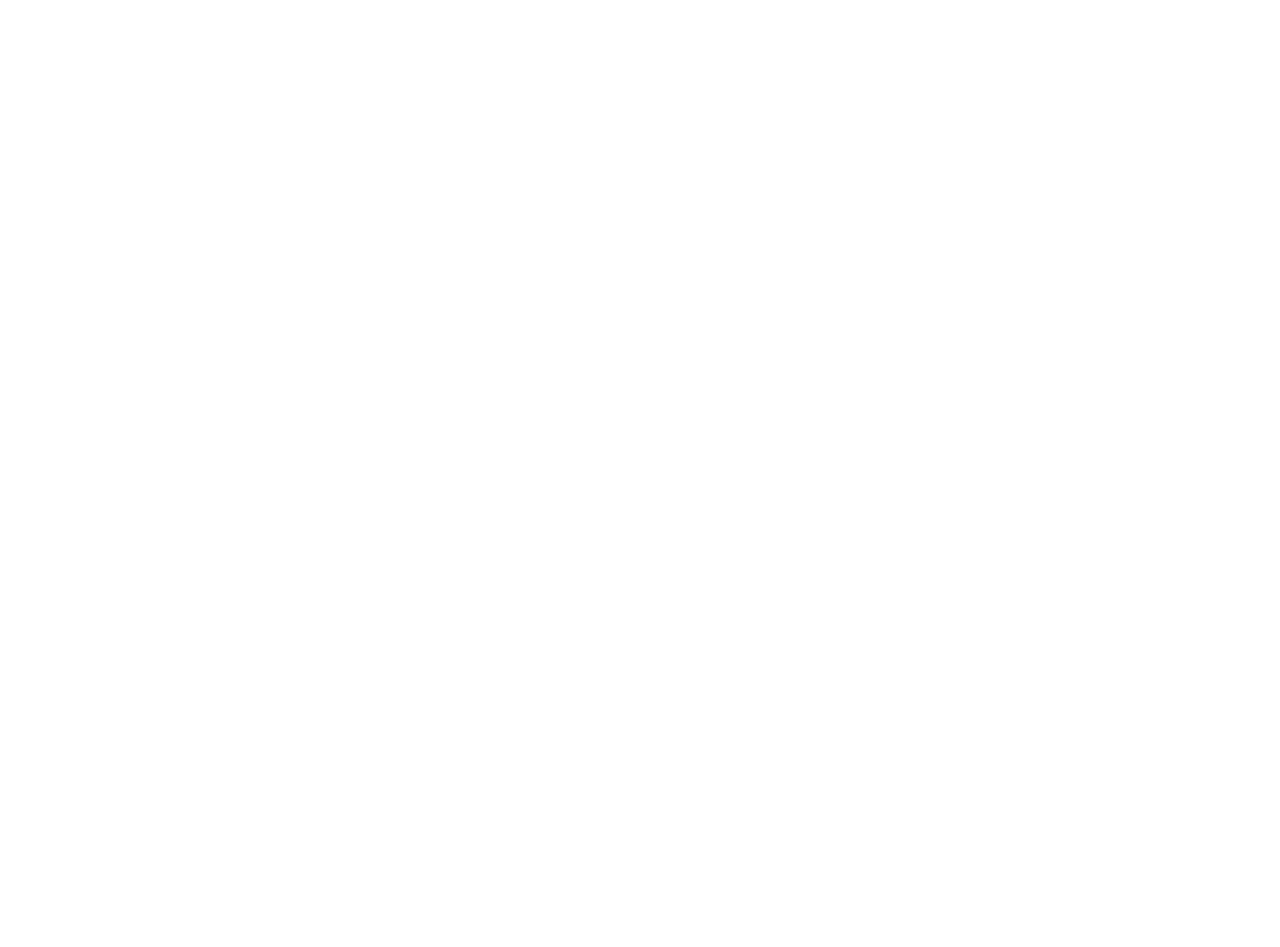
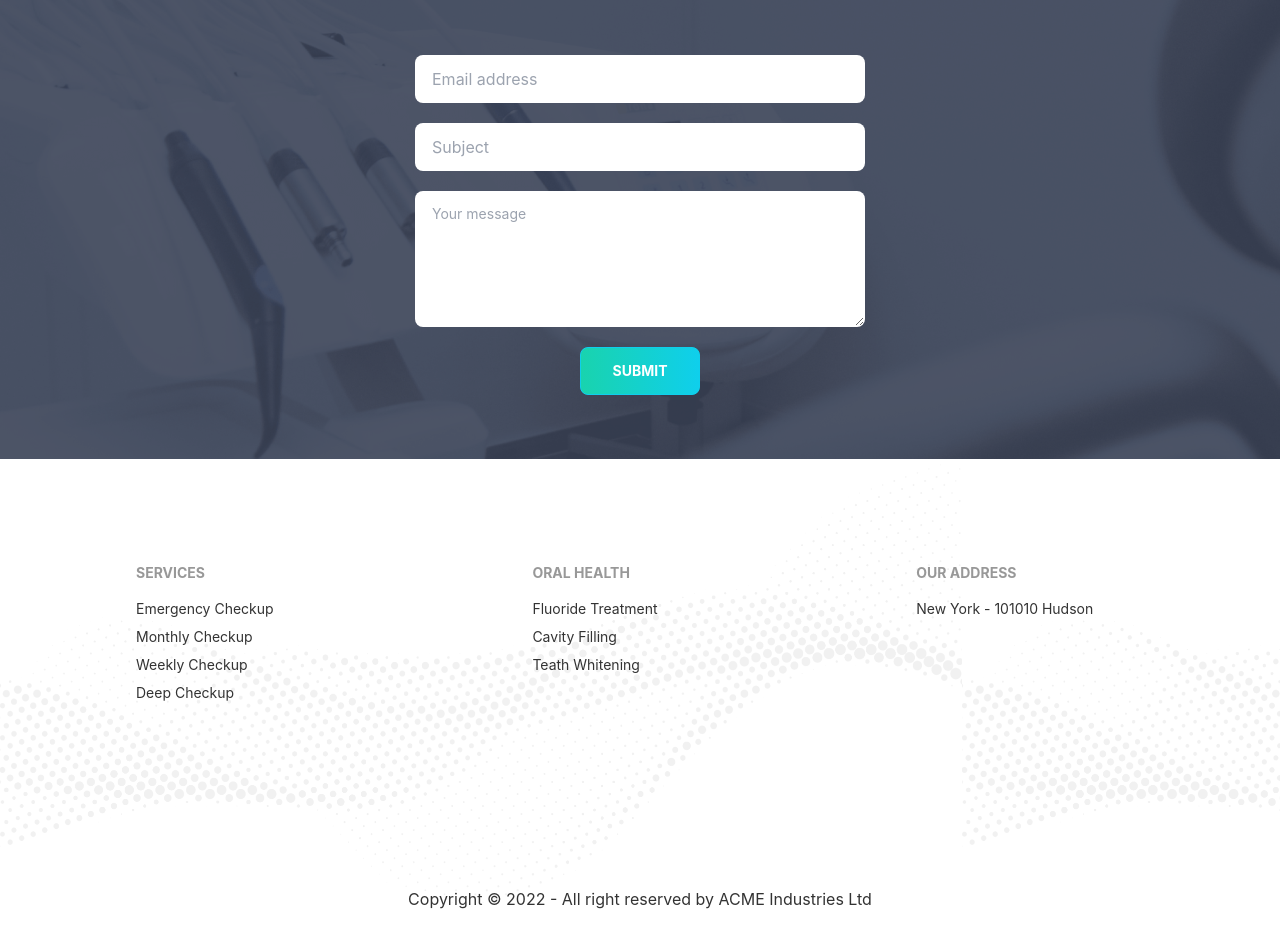
Before and after one commit to shah-rubel/doctors-portal-client, a React (Create React App) app: page / in a window 1280 px wide. Shown: the part 3980-4927 px from the top of the page. Before the commit the page ends 3699 px from the top, so only its background shows below. Built offline with nearby package versions, Linux system fonts and the light colour scheme.

Commit message:
footer and testimonial done

```diff
--- a/src/Pages/Home/Appoinment.js
+++ b/src/Pages/Home/Appoinment.js
@@ -8,11 +8,11 @@
             background:`url(${appoinment})
             `,
 
-        }} className='flex items-center flex-1'>
+        }} className='flex items-center flex-1 '>
             <div className='ml-32 mr-7 -mt-40 sm:none lg:block'>
                 <img src={doctor} alt="" />
             </div>
-            <div className='pr-32 flex-1'>
+            <div className='pr-32 flex-1 '>
                 <h2 className='text-xl text-secondary font-bold mt-6'>Appointment</h2>
                 <h3 className='text-4xl text-white'>Make an appointment Today</h3>
                 <p className='text-white  mt-6'>It is a long established fact that a reader will be distracted by the readable content of a page when looking at its layout. The point of using Lorem Ipsumis that it has a more-or-less normal distribution of letters,as opposed to using 'Content here, content here', making it look like readable English. Many desktop publishing packages and web page</p>
--- /dev/null
+++ b/src/Pages/Home/ContactUs.js
@@ -0,0 +1,27 @@
+import React from 'react';
+import appoinment from '../../assets/images/appointment.png';
+
+const ContactUs = () => {
+    return (
+        <div style={{
+            background: `url(${appoinment})`,
+        }} className="mt-36 ">
+            <div className='text-center pt-16 mb-10'>
+                <h2 className='text-xl text-secondary font-bold '>Contact Us</h2>
+                <p className='text-4xl text-white'>Stay connected with us</p>
+            </div>
+            <div>
+                <div className="form-control flex flex-col items-center  pb-16 ">
+                    <input type="email" placeholder="Email address" className="input w-[450px] h-12 mt-5 " />
+                    <input type="text" placeholder="Subject" className="input w-[450px] h-12 mt-5 " />
+                    <textarea className="textarea w-[450px] h-[136px] mt-5" placeholder="Your message"></textarea>
+                    <button className=" w-[120px] h-12 btn btn-primary uppercase font-bold bg-gradient-to-r from-secondary to-primary text-white mt-5">Submit</button>
+                </div>
+            </div>
+        </div>
+
+    );
+
+};
+
+export default ContactUs;
--- a/src/Pages/Home/Home.js
+++ b/src/Pages/Home/Home.js
@@ -1,6 +1,8 @@
 import React from 'react';
+import Footer from '../Shared/Footer';
 import Appoinment from './Appoinment';
 import Banner from './Banner';
+import ContactUs from './ContactUs';
 
 import InfoContainer from './InfoContainer';
 import ServicesContainer from './ServicesContainer';
@@ -17,6 +19,8 @@
             <ServicesContainer></ServicesContainer>
             <Appoinment></Appoinment>
             <Testimonial></Testimonial>
+            <ContactUs></ContactUs>
+            <Footer></Footer>
         </div>
     );
 };
--- a/src/Pages/Home/TestimonialCard.js
+++ b/src/Pages/Home/TestimonialCard.js
@@ -3,14 +3,14 @@
 const TestimonialCard = ({ review }) => {
     const { name, description, img, location } = review;
     return (
-        <div class="card w-96 bg-base-100 shadow-xl">
-            <div class="card-body">
+        <div className="card w-96 bg-base-100 shadow-xl">
+            <div className="card-body">
 
                 <p>{description}</p>
                 <div className='flex items-center mt-9'>
                     <div>
-                        <div class="avatar">
-                            <div class="w-16 rounded-full ring ring-secondary ring-offset-base-100 mr-4 ">
+                        <div className="avatar">
+                            <div className="w-16 rounded-full ring ring-secondary ring-offset-base-100 mr-4 ">
                                 <img src={img} alt=""/>
                             </div>
                         </div>
--- /dev/null
+++ b/src/Pages/Shared/Footer.js
@@ -0,0 +1,42 @@
+import React from 'react';
+import { Link } from 'react-router-dom';
+import footer from '../../assets/images/footer.png';
+
+const Footer = () => {
+    const today = new Date();
+    const year = today.getFullYear();
+    return (
+        <div style={{
+            background:`url(${footer})`,
+            backgroundSize:'contain'
+        }} className='pt-16'>
+            <footer className="footer p-10 text-dark  mx-24">
+                <div>
+                    <span className="footer-title">Services</span>
+                    <Link to='' className="link link-hover">Emergency Checkup</Link>
+                    <Link to='' className="link link-hover">Monthly Checkup</Link>
+                    <Link to='' className="link link-hover">Weekly Checkup</Link>
+                    <Link to='' className="link link-hover">Deep Checkup</Link>
+                </div>
+                <div>
+                    <span className="footer-title uppercase">Oral Health</span>
+                    <Link to='' className="link link-hover">Fluoride Treatment</Link>
+                    <Link to='' className="link link-hover">Cavity Filling</Link>
+                    <Link to='' className="link link-hover">Teath Whitening</Link>
+
+                </div>
+                <div>
+                    <span className="footer-title uppercase">Our Address</span>
+                    <Link to='' className="link link-hover">New York - 101010 Hudson</Link>
+
+
+                </div>
+            </footer>
+            <div className='text-center mt-36 mb-11'>
+                <p>Copyright © {year} - All right reserved by ACME Industries Ltd</p>
+            </div>
+        </div>
+    );
+};
+
+export default Footer;
```
